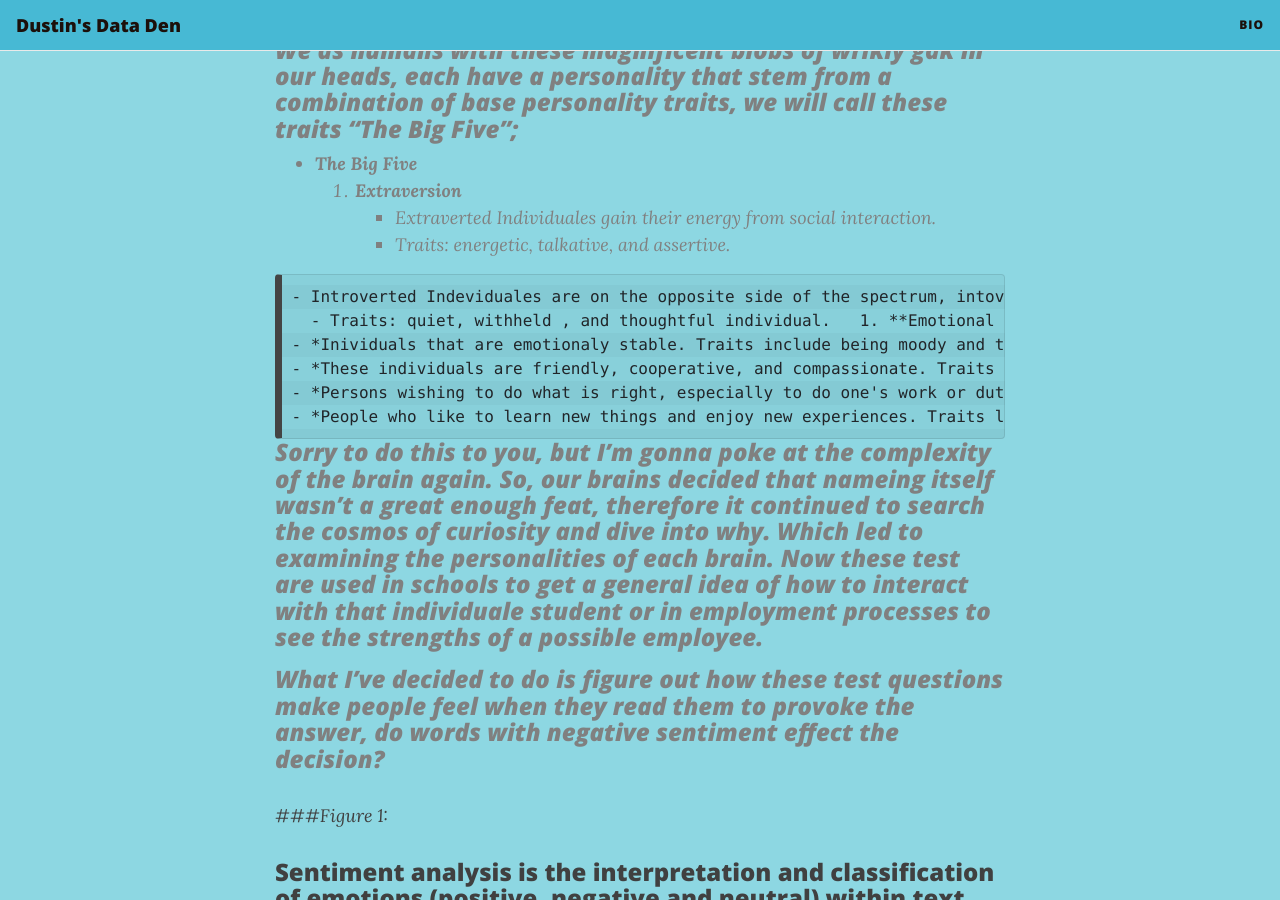
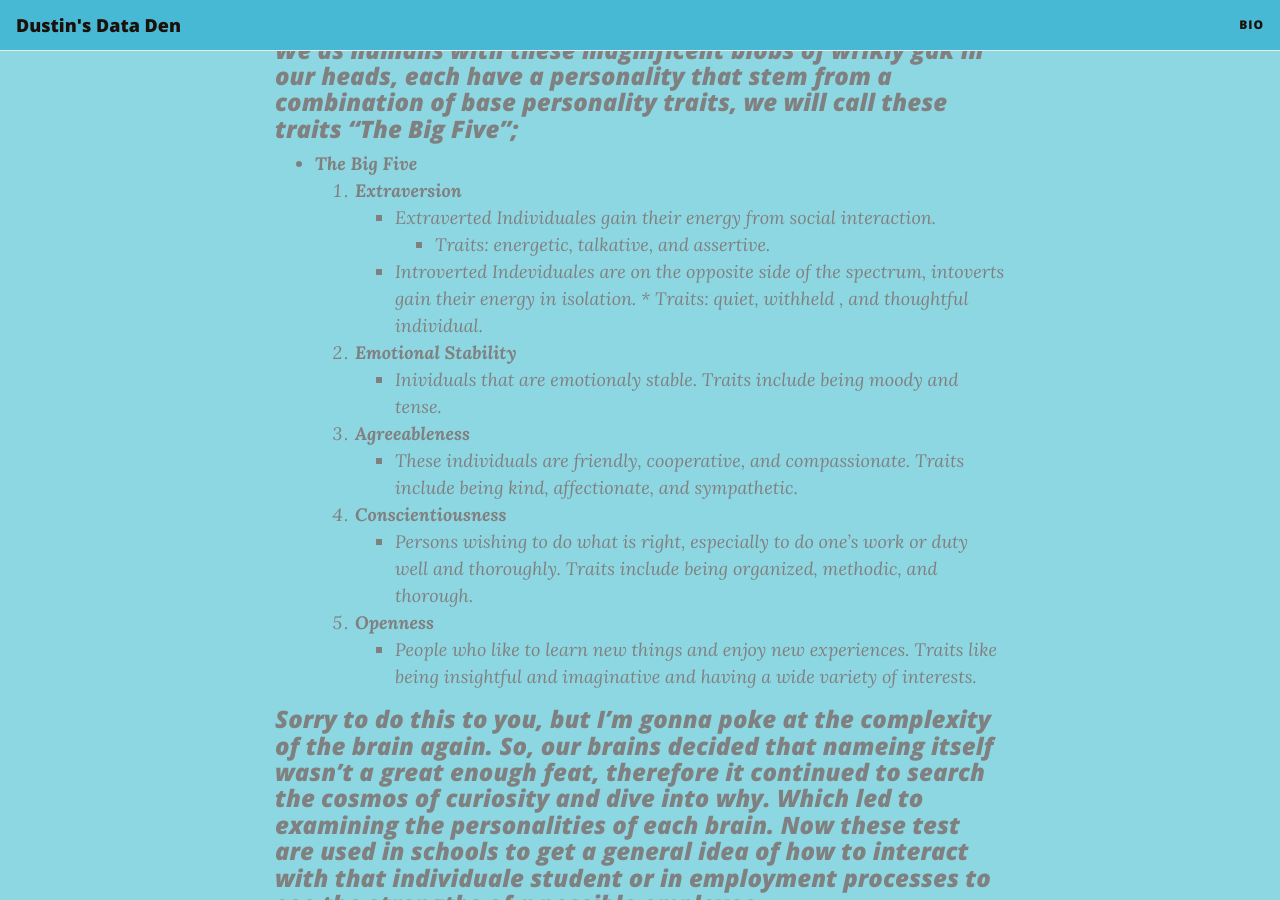
Before and after one commit to dustin-py/dustin-py.github.io, a Jekyll site: the page built from _posts/2020-06-23-myfirstpost.md, in a window 1280 px wide and 900 px high, scrolled down 597 px. Built offline with Jekyll 4.4.1, drawn with Linux system fonts in a browser that asks for light colours; nearby versions of some CDN libraries; part of the change alters nothing that is shown.

```diff
--- a/_posts/2020-06-23-myfirstpost.md
+++ b/_posts/2020-06-23-myfirstpost.md
@@ -14,11 +14,10 @@ When you list "The Big Five", the style changes after Emotional Stability. So "E
 > ### We as humans with these magnificent blobs of wrikly gak in our heads, each have a personality that stem from a combination of base personality traits, we will call these traits "The Big Five";
 - **The Big Five**
   1. **Extraversion**
-    - Extraverted Individuales gain their energy from social interaction.
-      - Traits: energetic, talkative, and assertive.
-
-    - Introverted Indeviduales are on the opposite side of the spectrum, intoverts gain their energy in isolation.
-      - Traits: quiet, withheld , and thoughtful individual.
+    * Extraverted Individuales gain their energy from social interaction.
+          * Traits: energetic, talkative, and assertive.
+     * Introverted Indeviduales are on the opposite side of the spectrum, intoverts gain their energy in isolation.
+           * Traits: quiet, withheld , and thoughtful individual.
   1. **Emotional Stability**
     - *Inividuals that are emotionaly stable. Traits include being moody and tense.*
   1. **Agreeableness**
```
